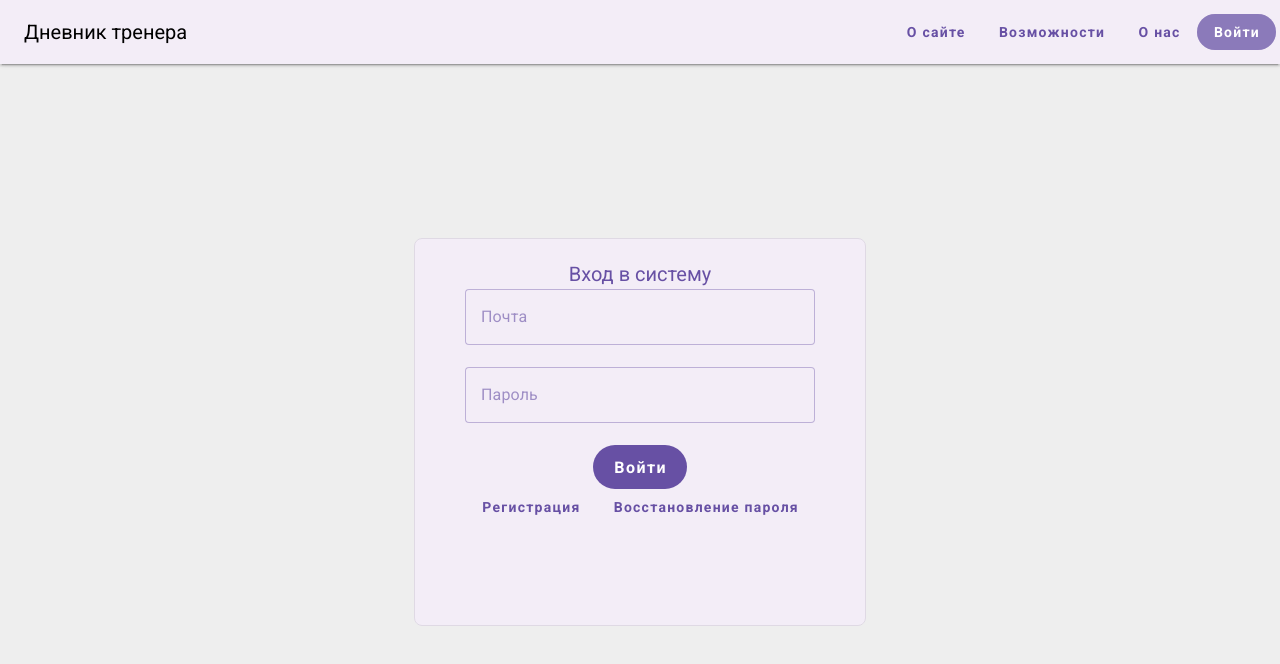
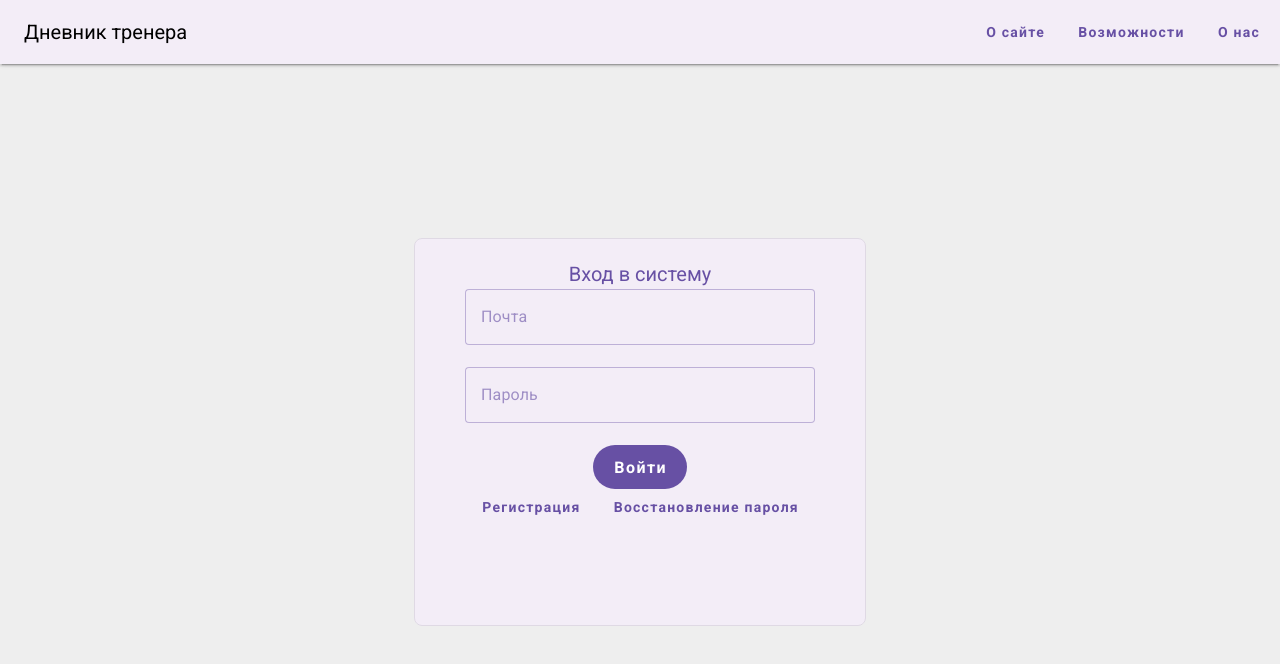
Before and after one commit to alexa0morgan/coachdiary_vue, a Vue app: page /login in a window 1280 px wide. Shown: the top 664 px of the page. Built offline with nearby package versions, Linux system fonts and the light colour scheme.

Commit message:
Добавлено исчезание кнопки входа на странице регистрации

```diff
--- a/src/components/AppBar.vue
+++ b/src/components/AppBar.vue
@@ -1,10 +1,13 @@
 <script setup lang="ts">
 
 import { useDisplay } from 'vuetify'
-import { ref } from 'vue'
+import { computed, ref } from 'vue'
+import { useRoute } from 'vue-router'
 
 const { smAndUp } = useDisplay()
 const isMenuOpen = ref(false)
+const route = useRoute()
+const isLoginPage = computed(() => route.name === 'login')
 
 </script>
 
@@ -31,7 +34,7 @@ const isMenuOpen = ref(false)
         <v-btn variant="text" href="/#AboutUs">О нас</v-btn>
       </template>
 
-      <v-btn variant="flat" :to="{name: 'login'}" rounded>Войти</v-btn>
+      <v-btn v-if="!isLoginPage" variant="flat" :to="{name: 'login'}" rounded>Войти</v-btn>
     </template>
   </v-app-bar>
 </template>
```
